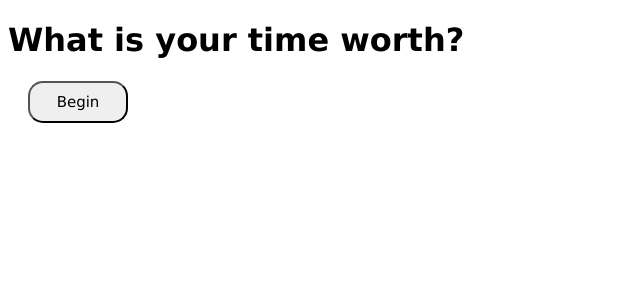
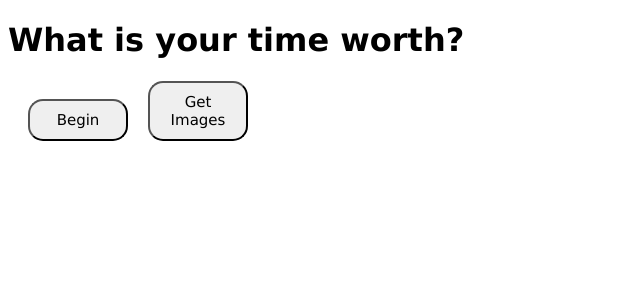
Before and after one commit to bergconnor95/hackathon-team9, an Angular app in the folder frontend/: page /home in a window 1280 px wide. Shown: the top 300 px of the page, without its empty margins (0-640 px from the left). Built offline with nearby package versions, Linux system fonts and the light colour scheme; what angular-us-map would draw is missing.

Commit message:
add test for rest api

```diff
--- a/frontend/src/app/home/home.component.html
+++ b/frontend/src/app/home/home.component.html
@@ -3,3 +3,5 @@
 <h1>What is your time worth?</h1>
 
 <button (click)="playGame()">Begin</button>
+<button (click)="getImages()">Get Images</button>
+<li *ngFor="let obj of image">{{obj | json}}</li>
--- a/frontend/src/app/home/home.component.ts
+++ b/frontend/src/app/home/home.component.ts
@@ -1,5 +1,6 @@
 import { Component, OnInit } from '@angular/core';
 import { Router } from '@angular/router';
+import { HttpClientService } from '../service/http-client.service';
 
 @Component({
   selector: 'app-home',
@@ -8,7 +9,11 @@ import { Router } from '@angular/router';
 })
 export class HomeComponent implements OnInit {
 
-  constructor(private route: Router) { }
+  image:any
+
+  constructor(
+    private httpClientService: HttpClientService,
+    private route: Router) { }
 
   ngOnInit() {
   }
@@ -18,4 +23,14 @@ export class HomeComponent implements OnInit {
     this.route.navigate(['game'])
   }
 
+  getImages = () => {
+    this.httpClientService.getImages().subscribe(
+      response =>this.handleSuccessfulResponse(response)
+     );
+  }
+
+  handleSuccessfulResponse(response) {
+    this.image = response;
+  }
+
 }
```
